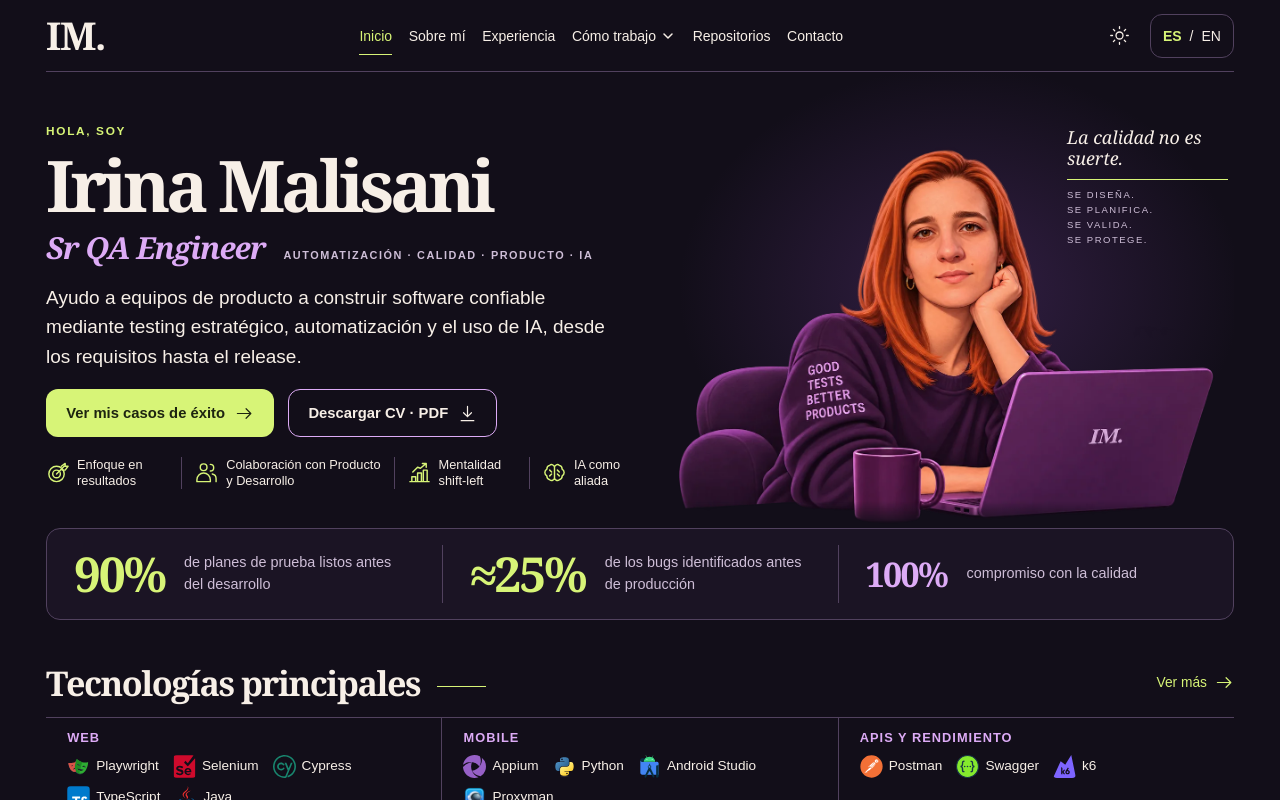
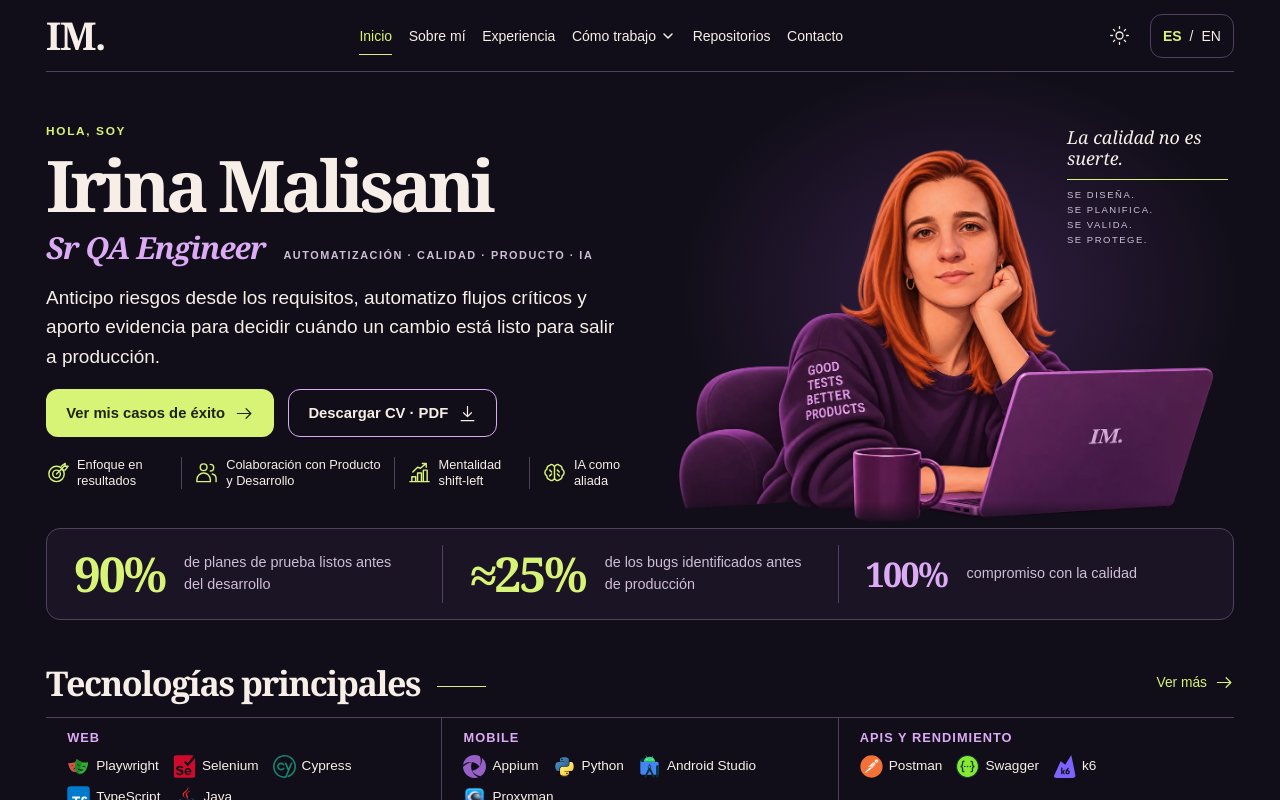
Before and after one commit to imalisani/imalisani, a Next.js app in the folder portfolio/: page / in a window 1280 px wide. Shown: the top 800 px of the page. Built offline with nearby package versions, Linux system fonts and the light colour scheme.

Commit message:
Update the bilingual portfolio hero introduction

```diff
--- a/portfolio/app/page.tsx
+++ b/portfolio/app/page.tsx
@@ -13,7 +13,7 @@ const copy = {
   es: {
     greeting: "Hola, soy",
     focus: "Automatización · Calidad · Producto · IA",
-    intro: "Ayudo a equipos de producto a construir software confiable mediante testing estratégico, automatización y el uso de IA, desde los requisitos hasta el release.",
+    intro: "Anticipo riesgos desde los requisitos, automatizo flujos críticos y aporto evidencia para decidir cuándo un cambio está listo para salir a producción.",
     success: "Ver mis casos de éxito",
     cv: "Descargar CV · PDF",
     cvLabel: "Descargar CV en español · PDF",
@@ -45,7 +45,7 @@ const copy = {
   en: {
     greeting: "Hi, I’m",
     focus: "Automation · Quality · Product · AI",
-    intro: "I help product teams build reliable software through strategic testing, automation and AI, from requirements to release.",
+    intro: "I identify risks during requirements review, automate critical workflows, and provide evidence to help teams decide when a change is ready for production.",
     success: "Explore my case studies",
     cv: "Download CV · PDF",
     cvLabel: "Download CV in English · PDF",
```
